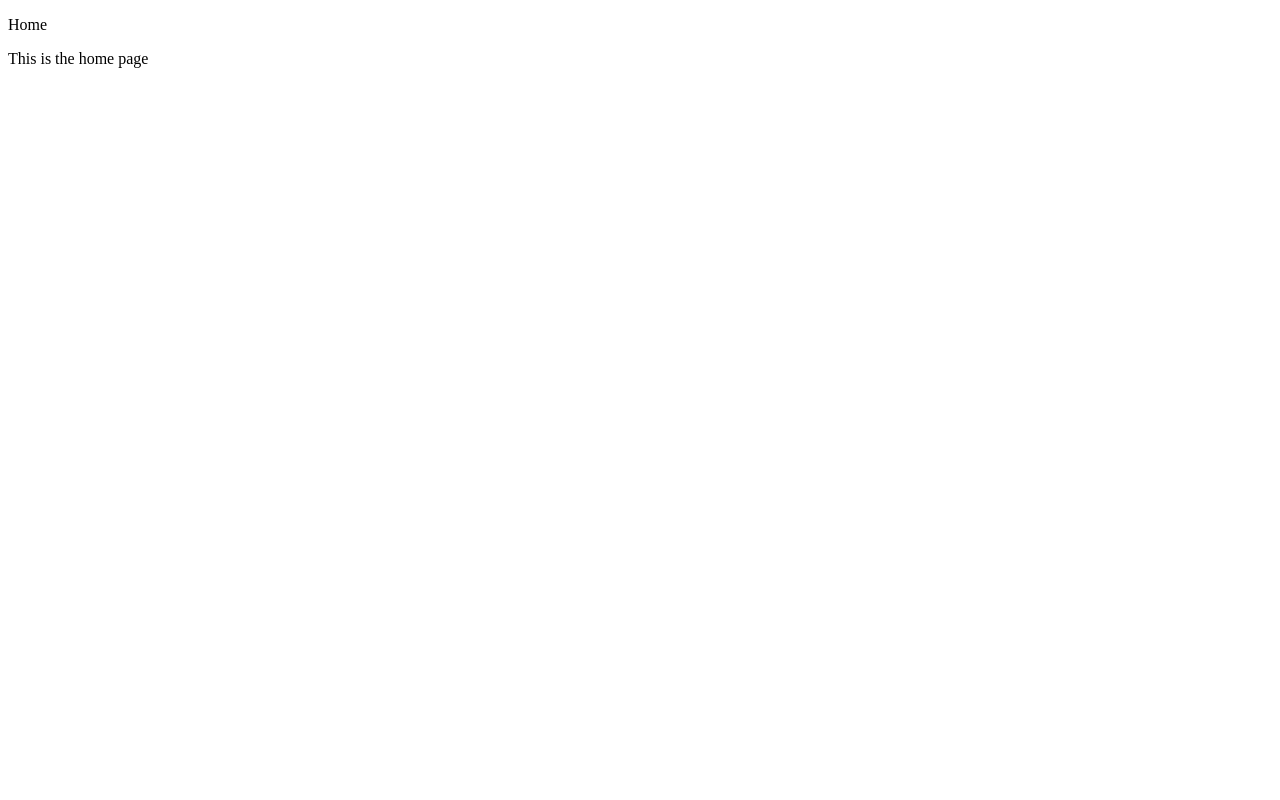
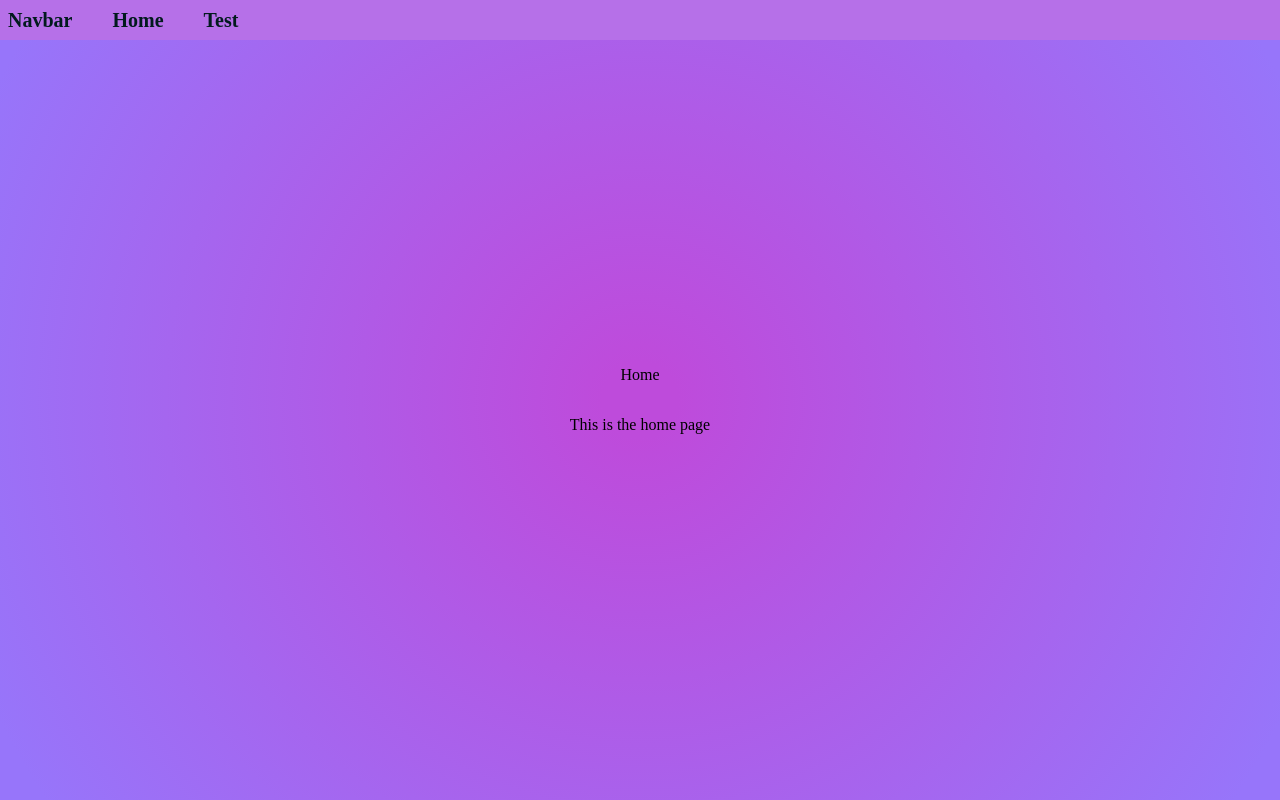
Before and after one commit to denriquem/shadow-box, an Angular app: page / in a window 1280 px wide. Built offline with nearby package versions, Linux system fonts and the light colour scheme.

Commit message:
main page setup

```diff
--- a/src/app/app.component.css
+++ b/src/app/app.component.css
@@ -0,0 +1,12 @@
+/* Add the following CSS to the file.
+    I would like the class to fill the whole screen
+    with a radial gradient background.
+*/
+.background-container {
+  position: fixed;
+  top: 0;
+  left: 0;
+  width: 100vw;
+  height: 100vh;
+  background-image: radial-gradient(circle, #be4bdb 5%, #9775fa 95%);
+}
--- a/src/app/app.component.html
+++ b/src/app/app.component.html
@@ -1,3 +1,3 @@
-<div>
+<div class="background-container">
   <app-home></app-home>
 </div>
--- a/src/app/app.component.ts
+++ b/src/app/app.component.ts
@@ -1,10 +1,11 @@
 import { Component } from '@angular/core';
 import { RouterOutlet } from '@angular/router';
 import { HomeComponent } from './home/home.component';
+import { NavbarComponent } from './navbar/navbar.component';
 
 @Component({
   selector: 'app-root',
-  imports: [RouterOutlet, HomeComponent],
+  imports: [RouterOutlet, HomeComponent, NavbarComponent],
   templateUrl: './app.component.html',
   styleUrl: './app.component.css',
 })
--- a/src/app/home/home.component.css
+++ b/src/app/home/home.component.css
@@ -0,0 +1,7 @@
+.home-container {
+  display: flex;
+  flex-direction: column;
+  align-items: center;
+  justify-content: center;
+  height: 100%;
+}
--- a/src/app/home/home.component.html
+++ b/src/app/home/home.component.html
@@ -1,2 +1,5 @@
-<p>{{ title }}</p>
-<p>{{ subtitle }}</p>
+<app-navbar></app-navbar>
+<div class="home-container">
+  <p>{{ title }}</p>
+  <p>{{ subtitle }}</p>
+</div>
--- a/src/app/home/home.component.ts
+++ b/src/app/home/home.component.ts
@@ -1,8 +1,9 @@
 import { Component, OnInit } from '@angular/core';
+import { NavbarComponent } from '../navbar/navbar.component';
 
 @Component({
   selector: 'app-home',
-  imports: [],
+  imports: [NavbarComponent],
   templateUrl: './home.component.html',
   styleUrl: './home.component.css',
 })
--- /dev/null
+++ b/src/app/navbar/navbar.component.css
@@ -0,0 +1,18 @@
+.navbar-wrapper {
+  display: flex;
+  flex-direction: row;
+  width: 100%;
+  gap: 40px;
+  align-items: center;
+  height: 40px;
+  background-color: #b670e8;
+  position: fixed;
+  padding-left: 8px;
+  padding-right: 16px;
+}
+
+.navbar-text {
+  color: rgb(2, 26, 30);
+  font-size: 20px;
+  font-weight: bold;
+}
--- /dev/null
+++ b/src/app/navbar/navbar.component.html
@@ -0,0 +1,5 @@
+<div class="navbar-wrapper">
+  <div class="navbar-text">Navbar</div>
+  <div class="navbar-text">Home</div>
+  <div class="navbar-text">Test</div>
+</div>
```
Also changed, not shown: src/app/navbar/navbar.component.ts (added, +11 -0 lines), 1 other file (tests, documents, lock files or other folders).
